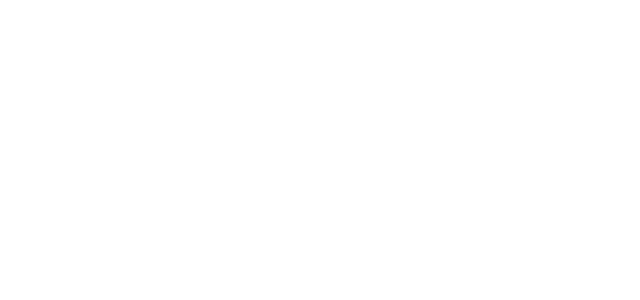
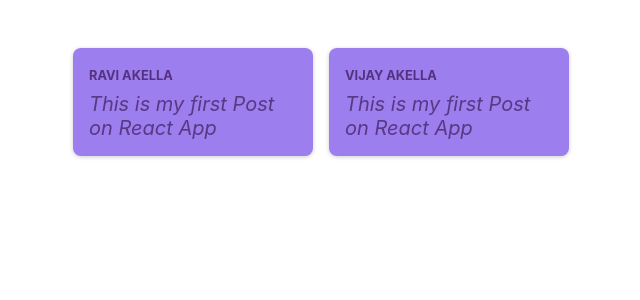
Before and after one commit to raviakella03/react-crash-course, a React (Create React App) app: page / in a window 1280 px wide. Shown: the top 300 px of the page, without its empty margins (191-831 px from the left). Built offline with nearby package versions, Linux system fonts and the light colour scheme.

Commit message:
Introduces 2 new components Post and Posts

```diff
--- a/src/App.js
+++ b/src/App.js
@@ -1,6 +1,13 @@
+import React from 'react';
 import './App.css';
+import Posts from './components/posts/Posts';
 
 function App() {
+    return (
+        <React.Fragment>
+            <Posts />
+        </React.Fragment>
+    );
 }
 
 export default App;
--- /dev/null
+++ b/src/components/posts/Posts.js
@@ -0,0 +1,16 @@
+import React from "react";
+import Post from "./post/Post";
+import postsStyles from './Posts.module.css';
+
+function Posts() {
+    return (
+        <React.Fragment>
+            <ul className={postsStyles.posts}>
+                <Post userName="Ravi Akella" storyContent="This is my first Post on React App" />
+                <Post userName="Vijay Akella" storyContent="This is my first Post on React App" />
+            </ul>
+        </React.Fragment>
+    )
+}
+
+export default Posts;
--- /dev/null
+++ b/src/components/posts/Posts.module.css
@@ -0,0 +1,10 @@
+.posts {
+    list-style: none;
+    max-width: 50rem;
+    margin: 1rem auto;
+    padding: 1rem 0;
+    display: grid;
+    gap: 1rem;
+    grid-template-columns: repeat(3, 30%);
+    justify-content: center;
+}
--- /dev/null
+++ b/src/components/posts/post/Post.js
@@ -0,0 +1,14 @@
+import React from "react";
+
+import postStyles from './Post.module.css';
+
+function Post(props) {
+    return (
+        <li className={postStyles.post}>
+            <h1 className={postStyles.author}>{props.userName}</h1>
+            <p className={postStyles.storyContent}>{props.storyContent}</p>
+        </li>
+    );
+}
+
+export default Post;
--- /dev/null
+++ b/src/components/posts/post/Post.module.css
@@ -0,0 +1,24 @@
+.post {
+    margin: 1rem 0;
+    padding: 1rem;
+    background-color: #9c7eee;
+    border-radius:  8px;
+    box-shadow: 0 1px 4px rgba(0,0,0,0.2);
+    animation: animate-in 1s ease-out forwards;
+}
+
+.author {
+    font-size: 0.8rem;
+    font-weight: bold;
+    color: #543280;
+    margin: 0;
+    text-transform: uppercase;
+}
+
+.storyContent {
+    white-space: pre-wrap;
+    font-size: 1.25rem;
+    margin: 0.25rem 0 0 0;
+    color: #593884;
+    font-style: italic;
+}
--- a/src/index.css
+++ b/src/index.css
@@ -1,8 +1,22 @@
+* {
+  box-sizing: border-box;
+}
+
+:root {
+  min-height: 100vh;
+  font-family: Inter, Avenir, Helvetica, Arial, sans-serif;
+  font-size: 16px;
+  line-height: 24px;
+  font-weight: 400;
+  /* background-image: radial-gradient(ellipse at top left, #7f50e4, #4c05d0); */
+  font-synthesis: none;
+  text-rendering: optimizeLegibility;
+  -webkit-font-smoothing: antialiased;
+  -moz-osx-font-smoothing: grayscale;
+  -webkit-text-size-adjust: 100%;
+}
+
 body {
   margin: 0;
-  font-family: -apple-system, BlinkMacSystemFont, 'Segoe UI', 'Roboto', 'Oxygen',
-    'Ubuntu', 'Cantarell', 'Fira Sans', 'Droid Sans', 'Helvetica Neue',
-    sans-serif;
-  -webkit-font-smoothing: antialiased;
-  -moz-osx-font-smoothing: grayscale;
+  color: #e6ddf9;
 }
```
